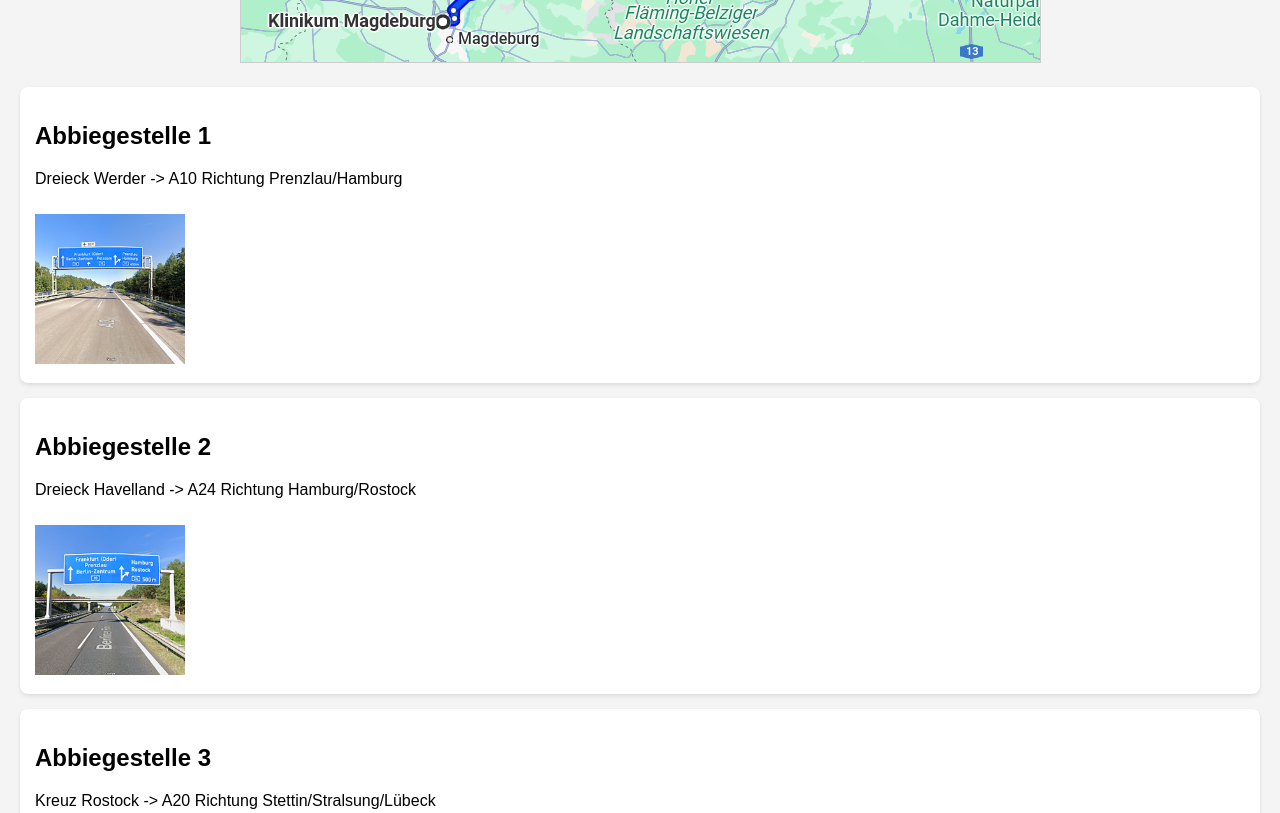
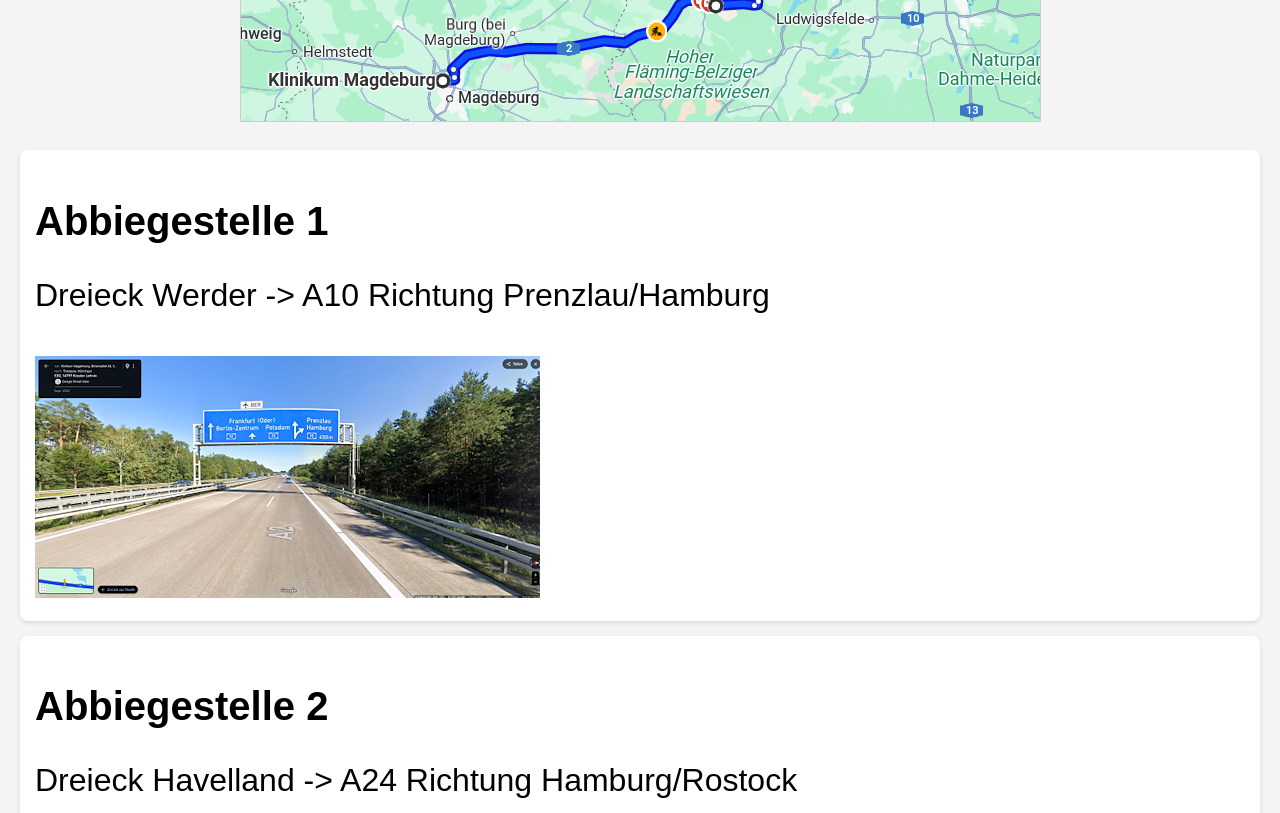
Before and after one commit to JohnnyCash57/routenplan, a plain HTML site: page index.html in a window 1280 px wide. Shown: the part 1060-1873 px from the top of the page. Drawn offline with Linux system fonts and the light colour scheme.

Commit message:
Update index.html

```diff
--- a/index.html
+++ b/index.html
@@ -10,10 +10,14 @@
       margin: 0;
       padding: 20px;
       background-color: #f4f4f4;
+      font-size: 32px; /* Schriftgröße verdoppelt */
     }
     h1 {
       text-align: center;
-      font-size: 24px;
+      font-size: 48px; /* Schriftgröße verdoppelt von 24px */
+    }
+    h2 {
+      font-size: 40px; /* Schriftgröße für h2 verdoppelt */
     }
     .map {
       text-align: center;
@@ -32,18 +36,10 @@
       box-shadow: 0 2px 4px rgba(0,0,0,0.1);
     }
     .abbiegung img {
-      width: 100px;
-      height: 100px;
-      object-fit: cover;
+      max-width: 100%; /* Verhindert, dass Bilder zu breit werden */
+      height: auto; /* Behält das Seitenverhältnis */
       margin-top: 10px;
       cursor: pointer;
-    }
-    /* Für größere Bildschirme */
-    @media (min-width: 600px) {
-      .abbiegung img {
-        width: 150px;
-        height: 150px;
-      }
     }
   </style>
 </head>
```
